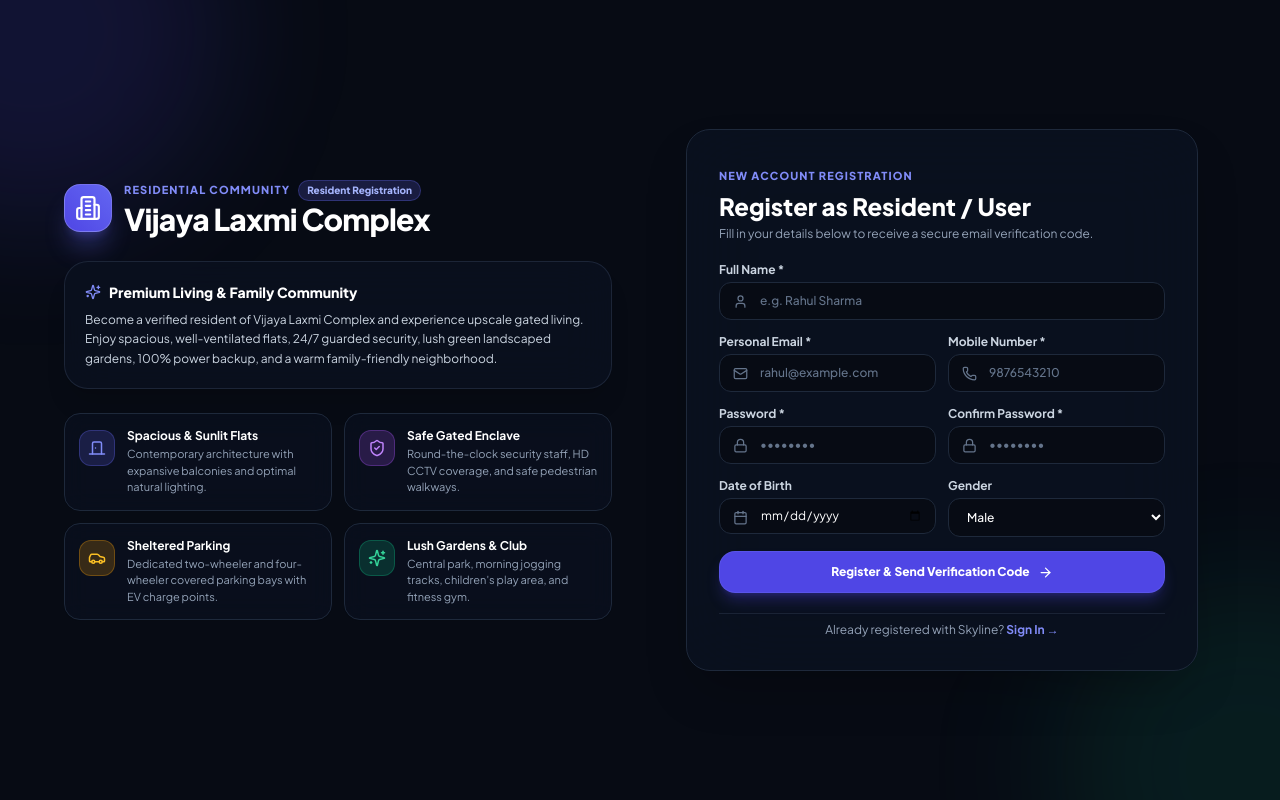
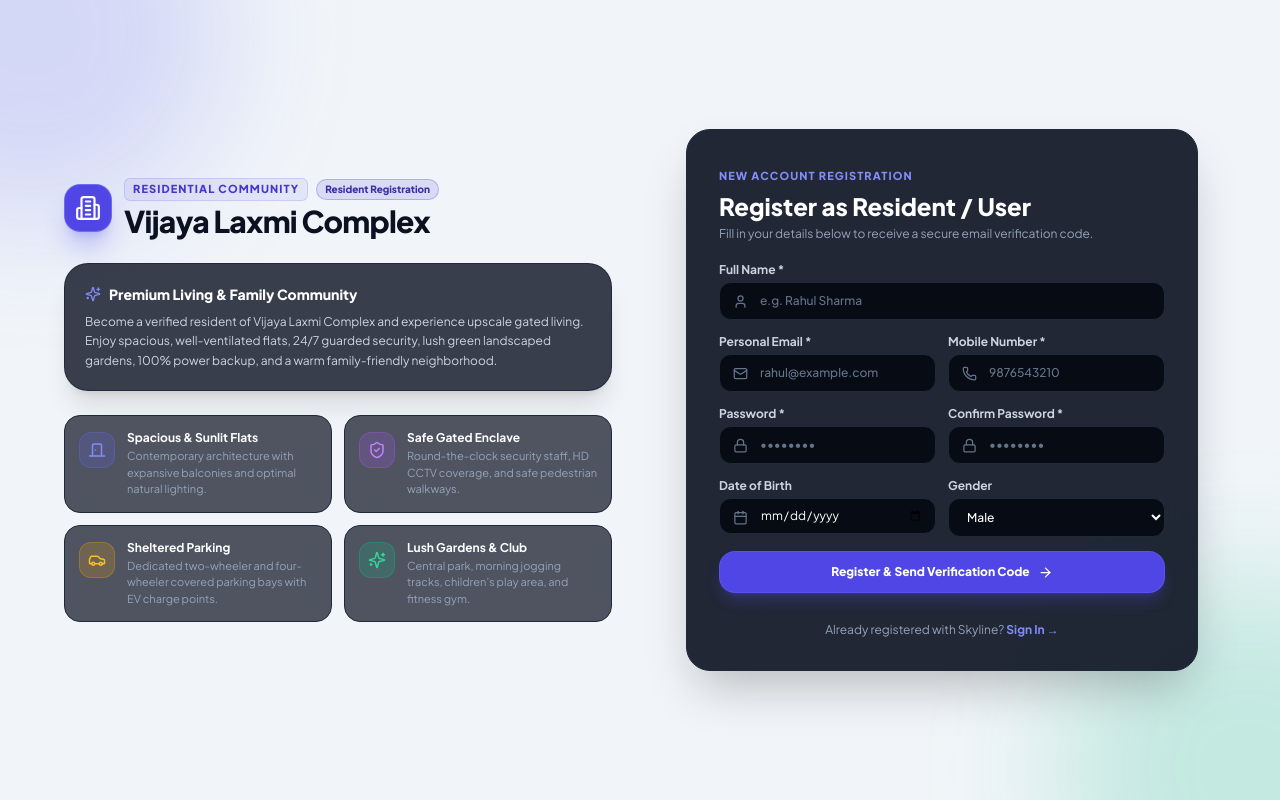
Before and after one commit to Ramagirivardhan-2005/Apartment-Management, a React (Vite) app in the folder frontend/: page /register in a window 1280 px wide. Built offline with nearby package versions, Linux system fonts and the light colour scheme.

Commit message:
feat(design): apply unified pastel aura ambient background across all pages with high-contrast typography and dark glass cards

```diff
--- a/frontend/index.html
+++ b/frontend/index.html
@@ -1,5 +1,5 @@
 <!doctype html>
-<html lang="en" class="dark">
+<html lang="en">
   <head>
     <meta charset="UTF-8" />
     <link rel="icon" type="image/svg+xml" href="/vite.svg" />
@@ -11,8 +11,8 @@
     <!-- Razorpay Checkout SDK for Test Mode Room Bookings -->
     <script src="https://checkout.razorpay.com/v1/checkout.js"></script>
   </head>
-  <body class="bg-slate-950 text-slate-100 font-['Plus_Jakarta_Sans',sans-serif] antialiased selection:bg-indigo-500 selection:text-white min-h-screen">
-    <div id="root" class="min-h-screen bg-slate-950"></div>
+  <body class="font-['Plus_Jakarta_Sans',sans-serif] antialiased selection:bg-indigo-500 selection:text-white min-h-screen">
+    <div id="root" class="min-h-screen"></div>
     <script type="module" src="/src/main.jsx"></script>
   </body>
 </html>
--- a/frontend/src/components/layout/AppLayout.jsx
+++ b/frontend/src/components/layout/AppLayout.jsx
@@ -7,7 +7,7 @@ const AppLayout = () => {
   const [sidebarOpen, setSidebarOpen] = useState(false);
 
   return (
-    <div className="min-h-screen bg-slate-950 text-slate-100 flex flex-col antialiased selection:bg-brand-500 selection:text-white">
+    <div className="min-h-screen bg-transparent text-slate-900 flex flex-col antialiased selection:bg-brand-500 selection:text-white">
       <div className="flex-1 flex overflow-hidden">
         {/* Role-Based Sidebar */}
         <Sidebar isOpen={sidebarOpen} onClose={() => setSidebarOpen(false)} />
--- a/frontend/src/index.css
+++ b/frontend/src/index.css
@@ -4,18 +4,20 @@
 
 @layer base {
   html, body, #root {
-    background-color: #070b14 !important;
-    color: #f8fafc;
+    background-color: #f1f5f9;
+    color: #0f172a;
     min-height: 100vh;
   }
 
   body {
     @apply selection:bg-brand-500 selection:text-white font-sans antialiased;
     background-image:
-      radial-gradient(at 0% 0%, rgba(99, 102, 241, 0.12) 0px, transparent 50%),
-      radial-gradient(at 100% 0%, rgba(16, 185, 129, 0.08) 0px, transparent 50%),
-      radial-gradient(at 50% 100%, rgba(79, 70, 229, 0.10) 0px, transparent 50%);
+      radial-gradient(at 0% 0%, rgba(99, 102, 241, 0.20) 0px, transparent 55%),
+      radial-gradient(at 100% 0%, rgba(16, 185, 129, 0.18) 0px, transparent 55%),
+      radial-gradient(at 50% 100%, rgba(129, 140, 248, 0.20) 0px, transparent 60%),
+      radial-gradient(at 100% 100%, rgba(56, 189, 248, 0.16) 0px, transparent 50%);
     background-attachment: fixed;
+    background-size: cover;
   }
 }
 
@@ -33,29 +35,29 @@ input:-webkit-autofill:active {
 
 /* Custom Glassmorphic Utilities */
 .glass-panel {
-  background: rgba(15, 23, 42, 0.85);
+  background: rgba(15, 23, 42, 0.88);
   backdrop-filter: blur(16px);
   -webkit-backdrop-filter: blur(16px);
-  border: 1px solid rgba(255, 255, 255, 0.09);
+  border: 1px solid rgba(255, 255, 255, 0.10);
 }
 
 .glass-card {
-  background: rgba(15, 23, 42, 0.75);
-  backdrop-filter: blur(12px);
-  -webkit-backdrop-filter: blur(12px);
-  border: 1px solid rgba(255, 255, 255, 0.08);
+  background: rgba(15, 23, 42, 0.82);
+  backdrop-filter: blur(14px);
+  -webkit-backdrop-filter: blur(14px);
+  border: 1px solid rgba(255, 255, 255, 0.09);
   transition: all 0.2s cubic-bezier(0.4, 0, 0.2, 1);
 }
 
 .glass-card:hover {
-  background: rgba(30, 41, 59, 0.85);
-  border-color: rgba(99, 102, 241, 0.4);
-  box-shadow: 0 12px 35px -10px rgba(99, 102, 241, 0.3);
+  background: rgba(30, 41, 59, 0.90);
+  border-color: rgba(99, 102, 241, 0.45);
+  box-shadow: 0 14px 40px -10px rgba(99, 102, 241, 0.35);
 }
 
 .glass-input {
   background: rgba(11, 17, 32, 0.95);
-  border: 1px solid rgba(255, 255, 255, 0.12);
+  border: 1px solid rgba(255, 255, 255, 0.14);
   color: #f8fafc;
   transition: all 0.15s ease-in-out;
 }
@@ -66,23 +68,23 @@ input:-webkit-autofill:active {
   outline: none;
 }
 
-/* Custom modern dark scrollbar */
+/* Custom modern scrollbar */
 ::-webkit-scrollbar {
   width: 6px;
   height: 6px;
 }
 
 ::-webkit-scrollbar-track {
-  background: rgba(11, 17, 32, 0.8);
+  background: rgba(226, 232, 240, 0.6);
 }
 
 ::-webkit-scrollbar-thumb {
-  background: rgba(100, 116, 139, 0.5);
+  background: rgba(99, 102, 241, 0.4);
   border-radius: 9999px;
 }
 
 ::-webkit-scrollbar-thumb:hover {
-  background: rgba(148, 163, 184, 0.7);
+  background: rgba(99, 102, 241, 0.7);
 }
 
 /* Glowing pulse animation */
--- a/frontend/src/pages/auth/Login.jsx
+++ b/frontend/src/pages/auth/Login.jsx
@@ -250,10 +250,10 @@ const Login = () => {
   };
 
   return (
-    <div className="min-h-screen bg-slate-950 text-slate-100 flex items-center justify-center p-4 sm:p-6 lg:p-12 relative overflow-hidden">
+    <div className="min-h-screen bg-transparent flex items-center justify-center p-4 sm:p-6 lg:p-12 relative overflow-hidden">
       {/* Background ambient lighting */}
-      <div className="absolute -top-40 -left-40 w-96 h-96 bg-brand-600/15 rounded-full blur-3xl pointer-events-none"></div>
-      <div className="absolute -bottom-40 -right-40 w-96 h-96 bg-emerald-500/10 rounded-full blur-3xl pointer-events-none"></div>
+      <div className="absolute -top-40 -left-40 w-96 h-96 bg-brand-500/20 rounded-full blur-3xl pointer-events-none"></div>
+      <div className="absolute -bottom-40 -right-40 w-96 h-96 bg-emerald-500/20 rounded-full blur-3xl pointer-events-none"></div>
 
       <div className="max-w-6xl w-full grid grid-cols-1 lg:grid-cols-12 gap-8 lg:gap-14 items-center relative z-10">
 
@@ -261,19 +261,19 @@ const Login = () => {
         <div className="lg:col-span-7 space-y-6">
           {/* Brand Header */}
           <div className="flex items-center gap-3">
-            <div className="w-12 h-12 rounded-2xl bg-gradient-to-tr from-brand-600 to-indigo-500 text-white flex items-center justify-center shadow-xl shadow-brand-500/30 border border-white/20">
+            <div className="w-12 h-12 rounded-2xl bg-gradient-to-tr from-brand-600 to-indigo-600 text-white flex items-center justify-center shadow-xl shadow-brand-500/30 border border-white/20">
               <Building2 size={26} />
             </div>
             <div>
               <div className="flex items-center gap-2">
-                <span className="text-[11px] font-extrabold uppercase tracking-widest text-brand-400">
+                <span className="text-[11px] font-extrabold uppercase tracking-widest text-brand-700 bg-brand-500/10 px-2 py-0.5 rounded-md border border-brand-500/20">
                   Premier Gated Community
                 </span>
-                <span className="text-[10px] font-extrabold px-2 py-0.5 rounded-full bg-emerald-500/20 text-emerald-300 border border-emerald-500/30">
+                <span className="text-[10px] font-extrabold px-2 py-0.5 rounded-full bg-emerald-600/15 text-emerald-800 border border-emerald-600/30">
                   Verified Residency
                 </span>
               </div>
-              <h1 className="text-2xl sm:text-3xl font-black text-white tracking-tight">
+              <h1 className="text-2xl sm:text-3xl font-black text-slate-900 tracking-tight mt-0.5">
                 Vijaya Laxmi Complex
               </h1>
             </div>
--- a/frontend/src/pages/auth/Register.jsx
+++ b/frontend/src/pages/auth/Register.jsx
@@ -86,29 +86,29 @@ const Register = () => {
   };
 
   return (
-    <div className="min-h-screen bg-slate-950 text-slate-100 flex items-center justify-center p-4 sm:p-6 lg:p-12 relative overflow-hidden">
+    <div className="min-h-screen bg-transparent flex items-center justify-center p-4 sm:p-6 lg:p-12 relative overflow-hidden">
       {/* Background ambient lighting */}
-      <div className="absolute -top-40 -left-40 w-96 h-96 bg-brand-600/15 rounded-full blur-3xl pointer-events-none"></div>
-      <div className="absolute -bottom-40 -right-40 w-96 h-96 bg-emerald-500/10 rounded-full blur-3xl pointer-events-none"></div>
+      <div className="absolute -top-40 -left-40 w-96 h-96 bg-brand-500/20 rounded-full blur-3xl pointer-events-none"></div>
+      <div className="absolute -bottom-40 -right-40 w-96 h-96 bg-emerald-500/20 rounded-full blur-3xl pointer-events-none"></div>
 
       <div className="max-w-6xl w-full grid grid-cols-1 lg:grid-cols-12 gap-8 lg:gap-14 items-center relative z-10">
 
         {/* Left Side: Apartment Community Showcase */}
         <div className="lg:col-span-6 space-y-6">
           <div className="flex items-center gap-3">
-            <div className="w-12 h-12 rounded-2xl bg-gradient-to-tr from-brand-600 to-indigo-500 text-white flex items-center justify-center shadow-xl shadow-brand-500/30 border border-white/20">
+            <div className="w-12 h-12 rounded-2xl bg-gradient-to-tr from-brand-600 to-indigo-600 text-white flex items-center justify-center shadow-xl shadow-brand-500/30 border border-white/20">
               <Building2 size={26} />
             </div>
             <div>
               <div className="flex items-center gap-2">
-                <span className="text-[11px] font-extrabold uppercase tracking-widest text-brand-400">
+                <span className="text-[11px] font-extrabold uppercase tracking-widest text-brand-700 bg-brand-500/10 px-2 py-0.5 rounded-md border border-brand-500/20">
                   Residential Community
                 </span>
-                <span className="text-[10px] font-extrabold px-2 py-0.5 rounded-full bg-brand-500/20 text-brand-300 border border-brand-500/30">
+                <span className="text-[10px] font-extrabold px-2 py-0.5 rounded-full bg-brand-600/15 text-brand-800 border border-brand-600/30">
                   Resident Registration
                 </span>
               </div>
-              <h1 className="text-2xl sm:text-3xl font-black text-white tracking-tight">
+              <h1 className="text-2xl sm:text-3xl font-black text-slate-900 tracking-tight mt-0.5">
                 Vijaya Laxmi Complex
               </h1>
             </div>
```
